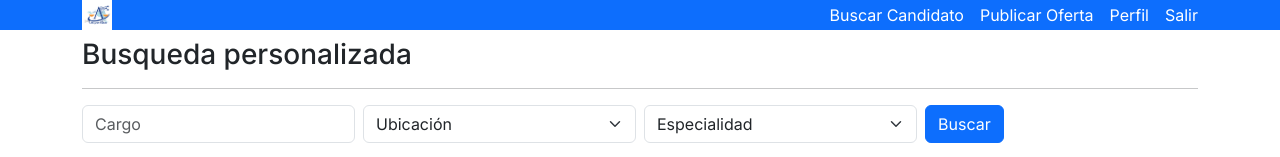
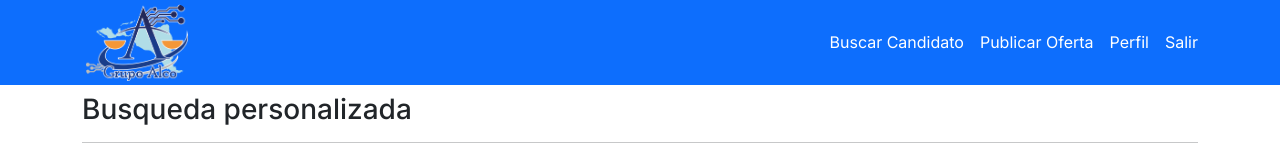
Before and after one commit to Jamester-Cloud/AlcoEmpleo, a Next.js app: page /enterprise in a window 1280 px wide. Shown: the top 157 px of the page. Built offline with nearby package versions, Linux system fonts and the light colour scheme; no server answers.

Commit message:
Cabecera empresa corregida, mejorado tamaño de imagen

```diff
--- a/src/app/components/cabeceras/cabeceraCandidato.tsx
+++ b/src/app/components/cabeceras/cabeceraCandidato.tsx
@@ -31,13 +31,15 @@ export default function CabeceraCandidato() {
     return (
         <header className="bg-primary p-0">
             <div className="container mx-auto flex justify-between items-center">
+                <a href="/">
                     <Image
-          width={140}
-          height={70}
-          className="img-fluid"
+                        width={110}
+                        height={80}
+                        className="img-fluid  rounded-2xl  p-1"
                         src="/AlcoSloganLogo.png"
                         alt="GrupoAlco"
                     />
+                </a>
                 <div className="md:hidden">
                     <button onClick={toggleMenu} className="text-white focus:outline-none">
                         <FontAwesomeIcon icon={faBars} width={30} height={30} />
--- a/src/app/components/cabeceras/cabeceraEmpresa.tsx
+++ b/src/app/components/cabeceras/cabeceraEmpresa.tsx
@@ -26,14 +26,16 @@ export default function CabeceraEmpresa() {
     }
     return (
         <header className="bg-primary p-0">
-            <div className="container mx-auto flex justify-between items-center">
+            <div className="container flex justify-between items-center">
+                <a href="/">
                     <Image
-                    width={30}
-                    height={30}
-                    className="img-fluid"
-                    src="/AlcoLogo.png"
+                        width={110}
+                        height={80}
+                        className="img-fluid rounded-2xl p-1"
+                        src="/AlcoSloganLogo.png"
                         alt="GrupoAlco"
                     />
+                </a>
                 <div className="md:hidden">
                     <button onClick={toggleMenu} className="text-white focus:outline-none">
                         <FontAwesomeIcon icon={faBars} width={30} height={30} />
--- a/src/app/enterprise/page.tsx
+++ b/src/app/enterprise/page.tsx
@@ -132,7 +132,7 @@ export default function CandidateSearch() {
                                         <div className="align-items-center row">
                                             <div className="col-auto">
                                                 <div className="candidate-list-images">
-                                                    <a href="#"><Image src="/AlcoLogo.png" alt="" className="avatar-md img-thumbnail rounded-circle" /></a>
+                                                    <a href="#"><Image src="/AlcoLogo.png" width={40} height={30} alt="" className="avatar-md img-thumbnail rounded-circle" /></a>
                                                 </div>
                                             </div>
                                             <div className="col-lg-5">
```
Lines whose indentation alone changed are shown as unchanged.
